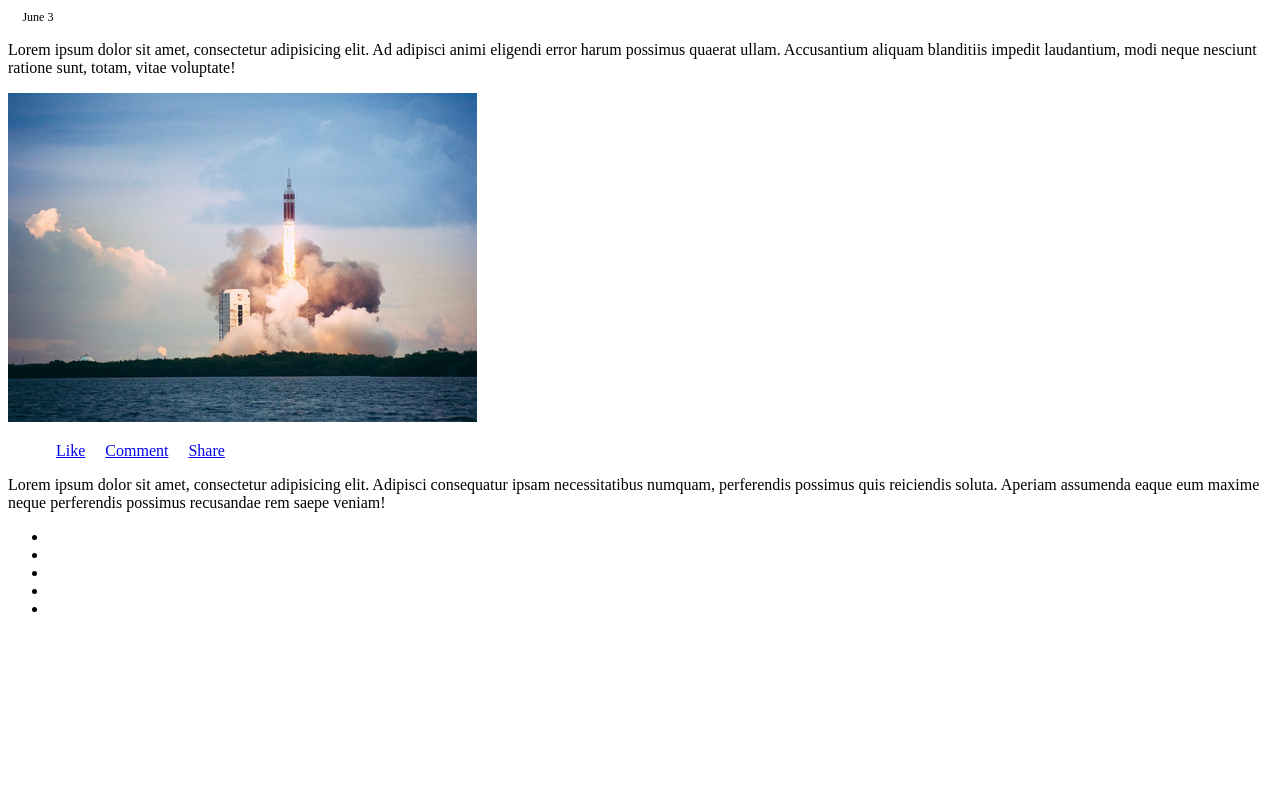
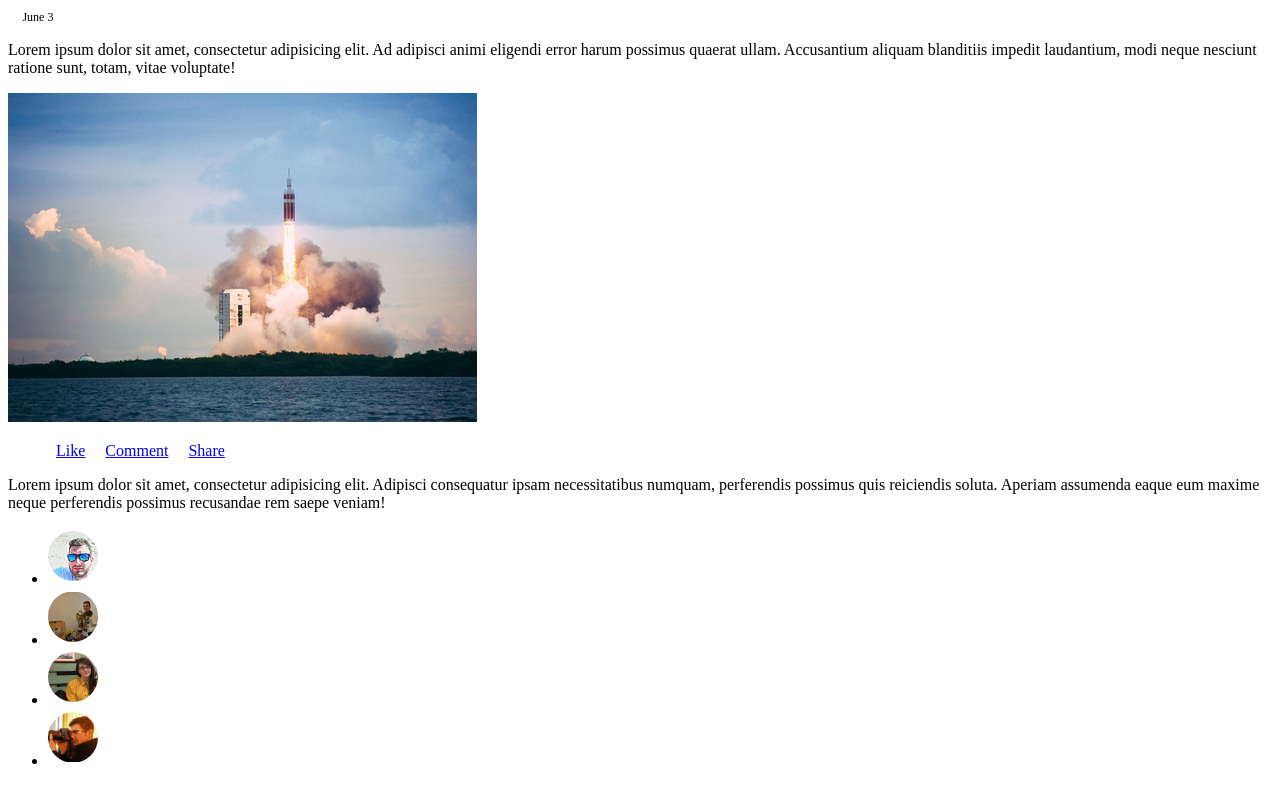
Before and after one commit to thingslab/fb-materialized, a website: page index.html in a window 1280 px wide. Shown: the part 842-1628 px from the top of the page. Before the commit the page ends 1476 px from the top, so only its background shows below. Drawn offline with nearby package versions, Linux system fonts and the light colour scheme.

Commit message:
added friends online

```diff
--- a/assets/css/style.css
+++ b/assets/css/style.css
@@ -25,7 +25,7 @@
 
 .fixed-action-btn {
     bottom: 45px;
-    right: 24px;
+    right: 140px;
 }
 
 .likable { list-style-type: none }
@@ -51,3 +51,11 @@
     font-size: 16px;
     font-weight: bold;
 }
+
+.friend-online > img {
+    -webkit-border-radius: 100%;
+    -moz-border-radius: 100%;
+    border-radius: 100%;
+    width: 50px;
+    padding: 0.2em 0;
+}
--- a/index.html
+++ b/index.html
@@ -90,13 +90,12 @@
             </div>
         </div>
 
-        <div class="col l1">
+        <div class="col l1 online-friends">
             <ul>
-                <li></li>
-                <li></li>
-                <li></li>
-                <li></li>
-                <li></li>
+                <li class="friend-online"><img src="assets/img/user2.jpg"></li>
+                <li class="friend-online"><img src="assets/img/user3.jpg"></li>
+                <li class="friend-online"><img src="assets/img/user4.jpg"></li>
+                <li class="friend-online"><img src="assets/img/user5.jpg"></li>
             </ul>
         </div>
     </div>
```
Also changed, not shown: assets/img/user3.jpg (added), assets/img/user4.jpg (added), assets/img/user5.jpg (added).
